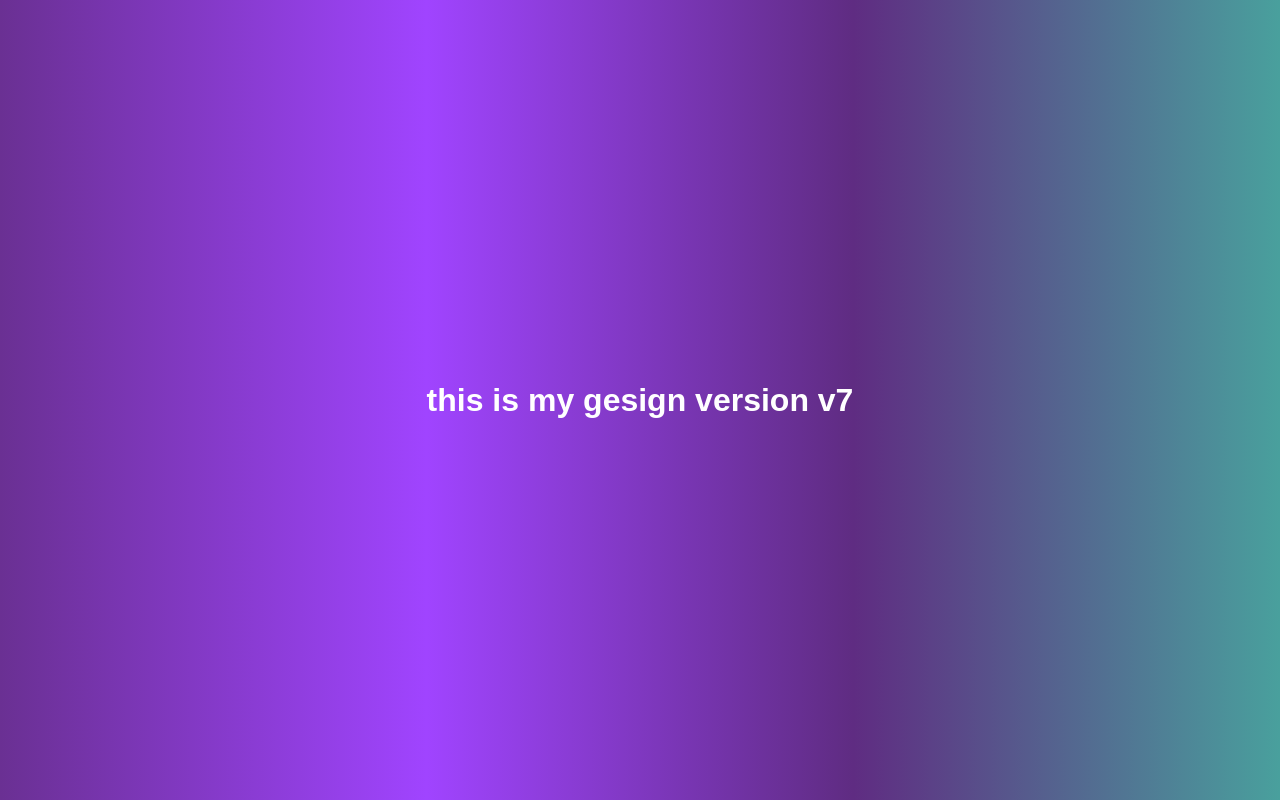
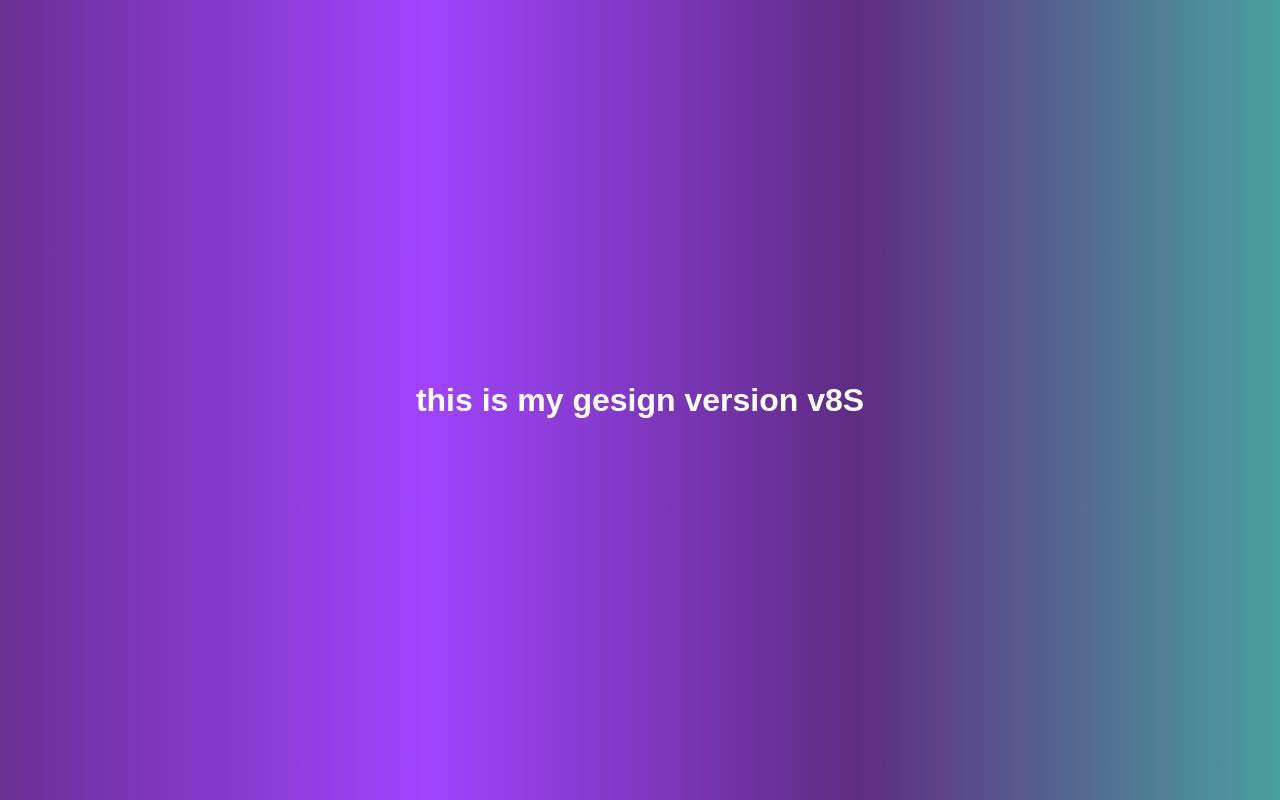
Before and after one commit to UmerjavedCS-22501/Myrepo, a plain HTML site: page index.html in a window 1280 px wide. Drawn offline with Linux system fonts and the light colour scheme.

Commit message:
this is my version v8

```diff
--- a/index.html
+++ b/index.html
@@ -7,7 +7,7 @@
     <title>Document</title>
 </head>
 <body>
-    <h1>this is  my gesign version  v7
+    <h1>this is  my gesign version  v8S
     </h1>
 
 </body>
```
